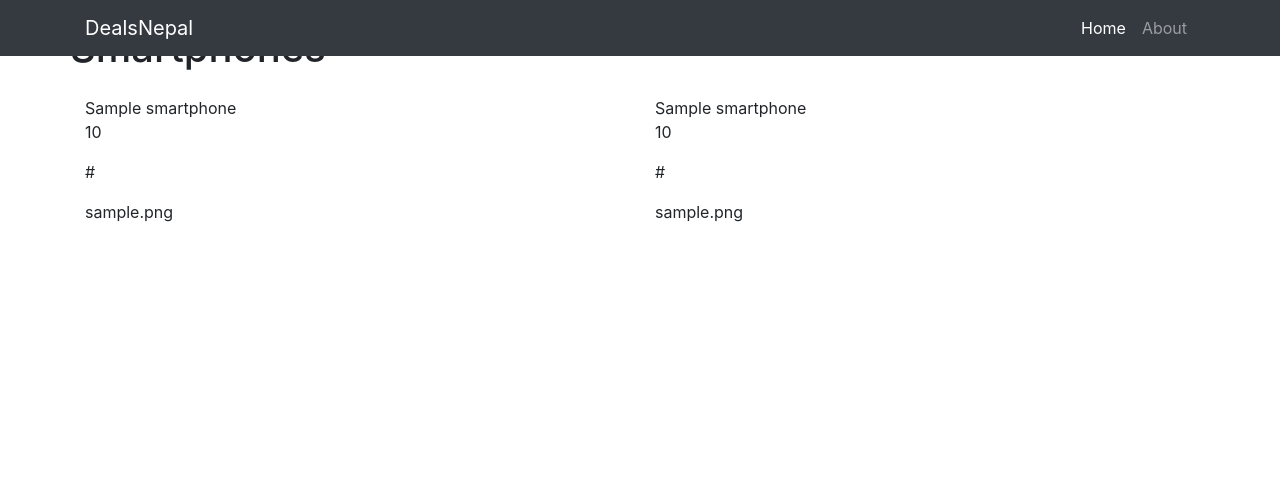
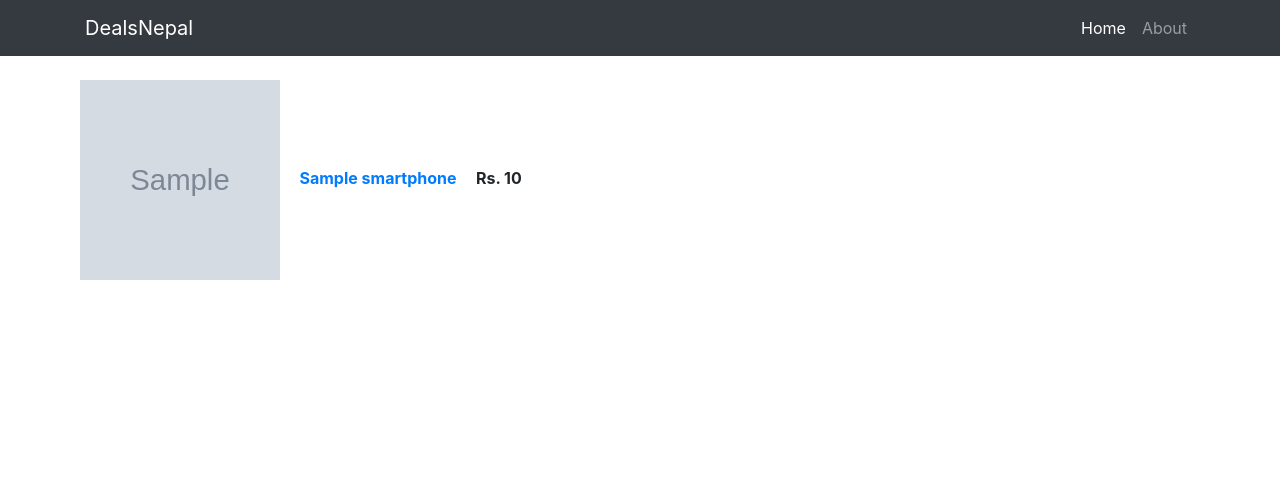
Before and after one commit to mahesh-wor/dealsnepal, a Django app: page / in a window 1280 px wide. Shown: the top 479 px of the page. Run offline with Django 3.2, Linux system fonts and the light colour scheme; tables that the repository leaves empty hold one stand-in row (values such as "Sample post"); grey boxes marked "Sample" are stand-in pictures; some libraries are stand-ins or nearby versions.

Commit message:
bootstrap frontend + views.

```diff
--- a/dealsnepal/dealsnepalapp/static/dealsnepalapp/css/main.css
+++ b/dealsnepal/dealsnepalapp/static/dealsnepalapp/css/main.css
@@ -7,3 +7,12 @@
 .div.cell{
     background:green;
 }
+
+.window{
+background-color:lightblue;
+padding:80px
+}
+
+.windowinside{
+background-color:green;
+}
--- a/dealsnepal/dealsnepalapp/templates/dealsnepalapp/base.html
+++ b/dealsnepal/dealsnepalapp/templates/dealsnepalapp/base.html
@@ -10,6 +10,7 @@
     <link rel="shortcut icon" href="{% static 'favicon/favicon.png' %}"/>
     <link rel="stylesheet" href="https://maxcdn.bootstrapcdn.com/bootstrap/4.0.0/css/bootstrap.min.css">
     <link rel="stylesheet" href="https://use.fontawesome.com/releases/v5.5.0/css/all.css" crossorigin="anonymous">
+    <link href="https://fonts.googleapis.com/css?family=Open+Sans" rel="stylesheet">
     <link href="{% static 'dealsnepalapp/css/main.css' %}" rel="stylesheet">
     <title> dealsnepal </title>
 
--- a/dealsnepal/dealsnepalapp/templates/dealsnepalapp/home.html
+++ b/dealsnepal/dealsnepalapp/templates/dealsnepalapp/home.html
@@ -3,39 +3,18 @@
 {% block content %}
 
         <!-- Page Content -->
-    <div class="container">
-      <div class="column">
+   <div class="container col-md-12" style="padding:80px">
+    {% for phoneinfo in phoneinfo %}
+             <div >
+               <span >
+                 <img src="{{phoneinfo.link_img}}" height="200"; width="200">
+               </span>
+               <span class="col-md-6">
+                 <a href="{{phoneinfo.link_url}}"><b>{{ phoneinfo.name }}</b></a>
+               </span>
+               <span><b>Rs. {{ phoneinfo.price }}</b></span>
+             </div>
+     {% endfor %}
+    </div>
 
-      <div class="row">
-              <!-- Page Heading -->
-              <h1 class="my-4">Smartphones
-                <small></small>
-              </h1>
-      </div>
-        </div>
-    <div class="column">
-    {% for phoneinfo in phoneinfo %}
-            <div class="column">
-
-                  <div class="row" style="height: 200px">
-                      <div class="col-md-6">
-                          {{phoneinfo.name}}<p>
-                          {{phoneinfo.price}}<p>
-                          {{phoneinfo.link_url}}<p>
-                          {{phoneinfo.link_img}}<p>
-
-                      </div>
-                      <div class="col-md-6">
-                          {{phoneinfo.name}}<p>
-                          {{phoneinfo.price}}<p>
-                          {{phoneinfo.link_url}}<p>
-                          {{phoneinfo.link_img}}<p>
-                      </div>
-
-
-                  </div>
-              </div>
-
-    {% endfor %}
-       </div>
-{% endblock content %}
+     {% endblock content %}
```
Also changed, not shown: dealsnepal/dealsnepalapp/script/scrapper.py (+12 -7 lines), dealsnepal/dealsnepalapp/script/script.py (added, +16 -0 lines).
